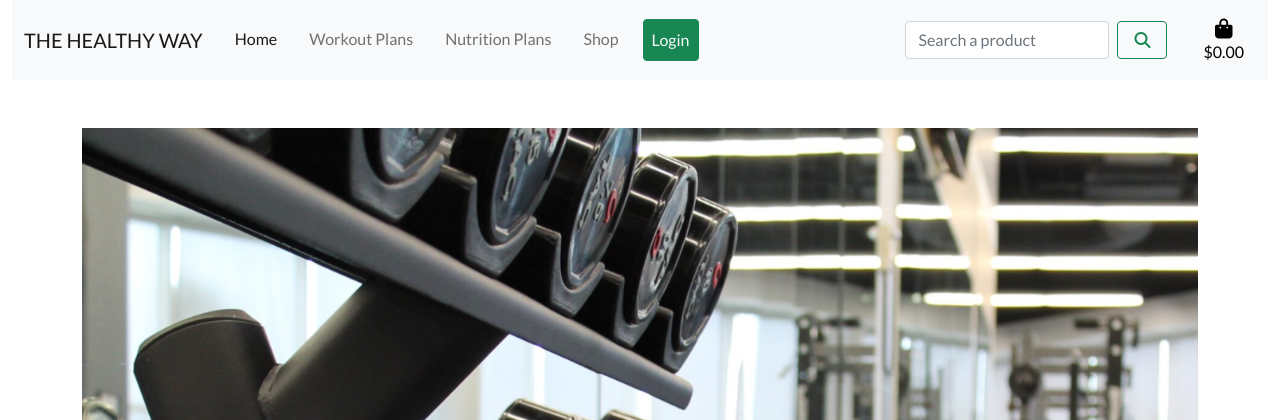
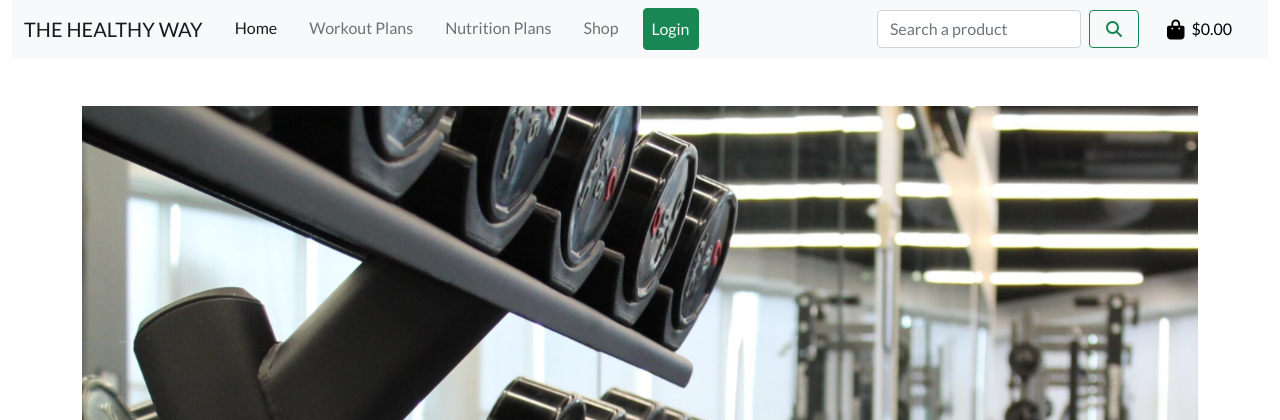
Before and after one commit to humbertoragazzini/the-healthy-way, a Django app: page / in a window 1280 px wide. Shown: the top 420 px of the page. Run offline with Django 3.2, Linux system fonts and the light colour scheme; some libraries are stand-ins or nearby versions.

Commit message:
fixed icon shopping bag now inline element

```diff
--- a/templates/base.html
+++ b/templates/base.html
@@ -81,13 +81,12 @@
               <button class="btn btn-outline-success" type="submit"><span class="icon"><i class="fas fa-search"></i></span></button>
             </form>
           </div>
-        </div>
           <ul class="list-inline list-unstyled text-lg-right my-0 mx-2">
             <li class="list-inline-item">
               <a class="{% if grand_total %}text-info font-weight-bold{% else %}text-black{% endif %} nav-link" href="">
                   <div class="text-center">
-                        <div><i class="fas fa-shopping-bag fa-lg"></i></div>
-                        <p class="my-0">
+                      <div class="d-inline mx-1"><i class="fas fa-shopping-bag fa-lg"></i></div>
+                      <p class="d-inline my-0">
                           {% if grand_total %}
                               ${{ grand_total|floatformat:2 }}
                           {% else %}
@@ -98,6 +97,7 @@
               </a>
             </li>
           </ul>
+        </div>
       </nav>
 
     </header>
```
Lines whose indentation alone changed are shown as unchanged.
